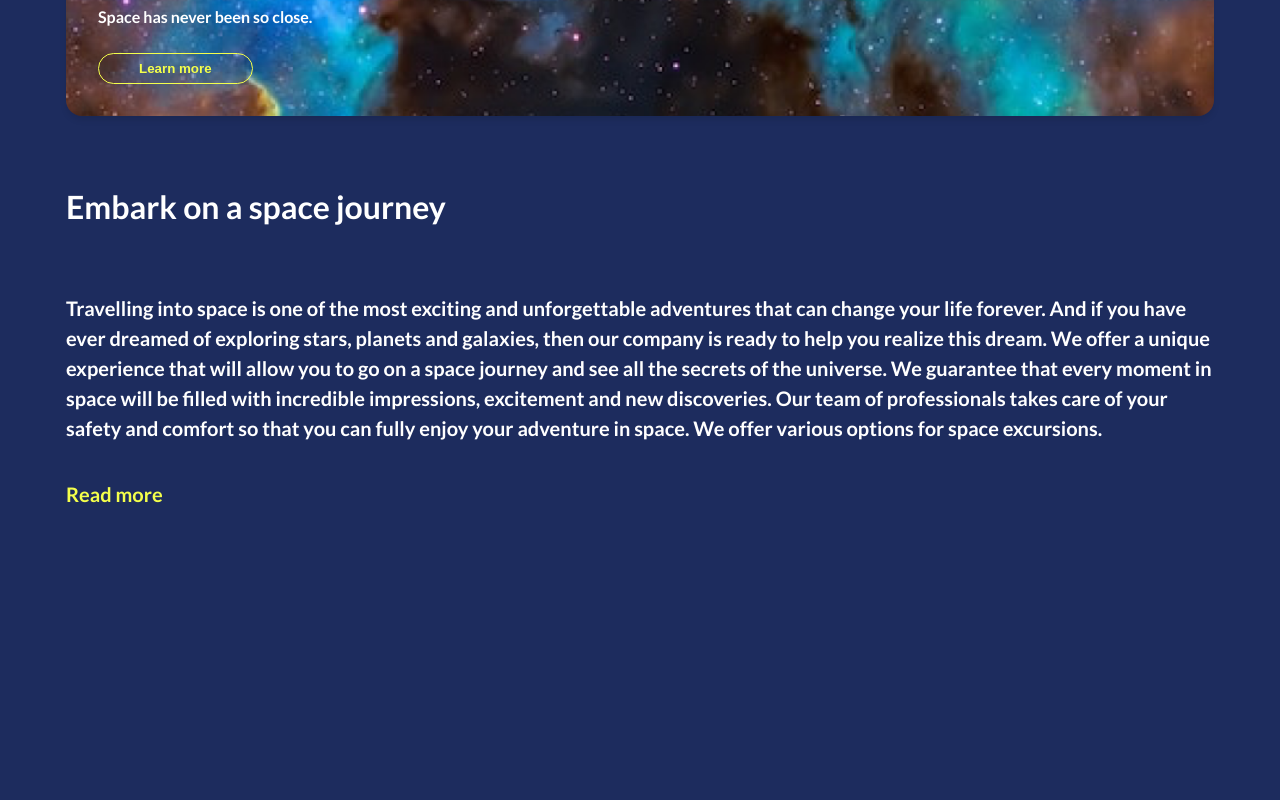
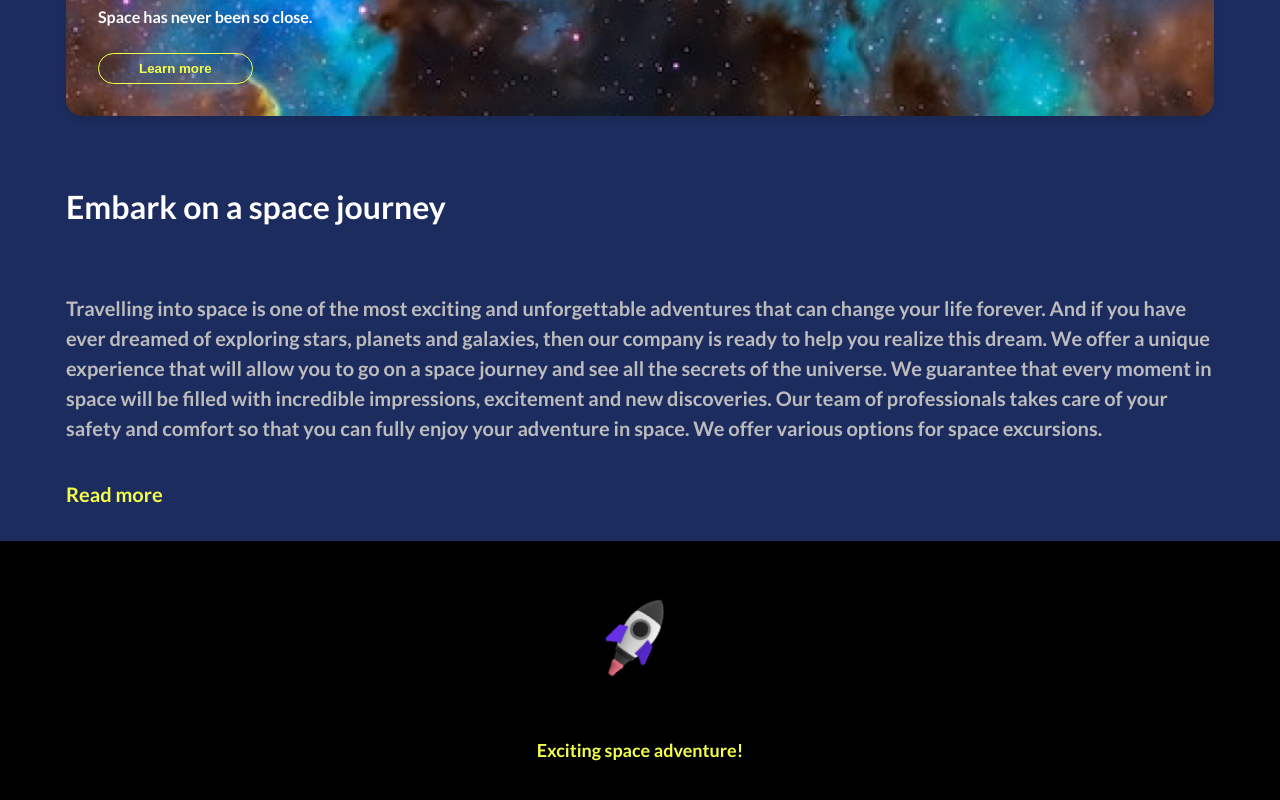
Before and after one commit to stepanencode/softswiss-cra-sass, a React (Create React App) app: page / in a window 1280 px wide. Shown: the part 2237-3037 px from the top of the page. Before the commit the page ends 2778 px from the top, so only its background shows below. Built offline with nearby package versions, Linux system fonts and the light colour scheme; the HTML template or start-up script is replaced by a standard one.

Commit message:
WIP: journey

```diff
--- a/src/App.js
+++ b/src/App.js
@@ -2,6 +2,7 @@
 import React from 'react';
 import './App.scss';
 import planetIcon from './assets/images/planet.svg';
+import rocketIcon from './assets/images/rocket.svg';
 
 const App = () => {
   return (
@@ -156,6 +157,12 @@ const App = () => {
           </div>
         </div>
       </section>
+      <footer class="footer">
+        <div class="footer__content">
+          <img src={rocketIcon} alt="Rocket" class="footer__rocket" />
+          <p class="footer__text">Exciting space adventure!</p>
+        </div>
+      </footer>
     </div>
   );
 };
--- a/src/App.scss
+++ b/src/App.scss
@@ -4,6 +4,7 @@ $space-color: #ff70d9;
 $emphasis-color: #f4ff4b;
 $highlight-color: #1d2c5e;
 $text-color: white;
+$journey-text: #bcbcbc;
 $background-color: black;
 $font-size-large: 2.5rem;
 $font-size-medium: 1.2rem;
@@ -571,7 +572,7 @@ $space-images: (
   &__text {
     font-size: 0.875rem;
     line-height: 1.5;
-    color: $text-color;
+    color: $journey-text;
 
     @include respond-to(md) {
       font-size: 1rem;
@@ -604,3 +605,27 @@ $space-images: (
     }
   }
 }
+
+.footer {
+  background-color: $background-color;
+  text-align: center;
+  padding-bottom: 20px;
+
+  &__content {
+    display: flex;
+    flex-direction: column;
+    align-items: center;
+    justify-content: center;
+  }
+
+  &__rocket {
+    width: 152px;
+    height: 178px;
+    // transform: rotate(-45deg);
+  }
+
+  &__text {
+    font-size: 1.125rem;
+    color: $emphasis-color;
+  }
+}
```
Also changed, not shown: src/assets/images/rocket.svg (added).
